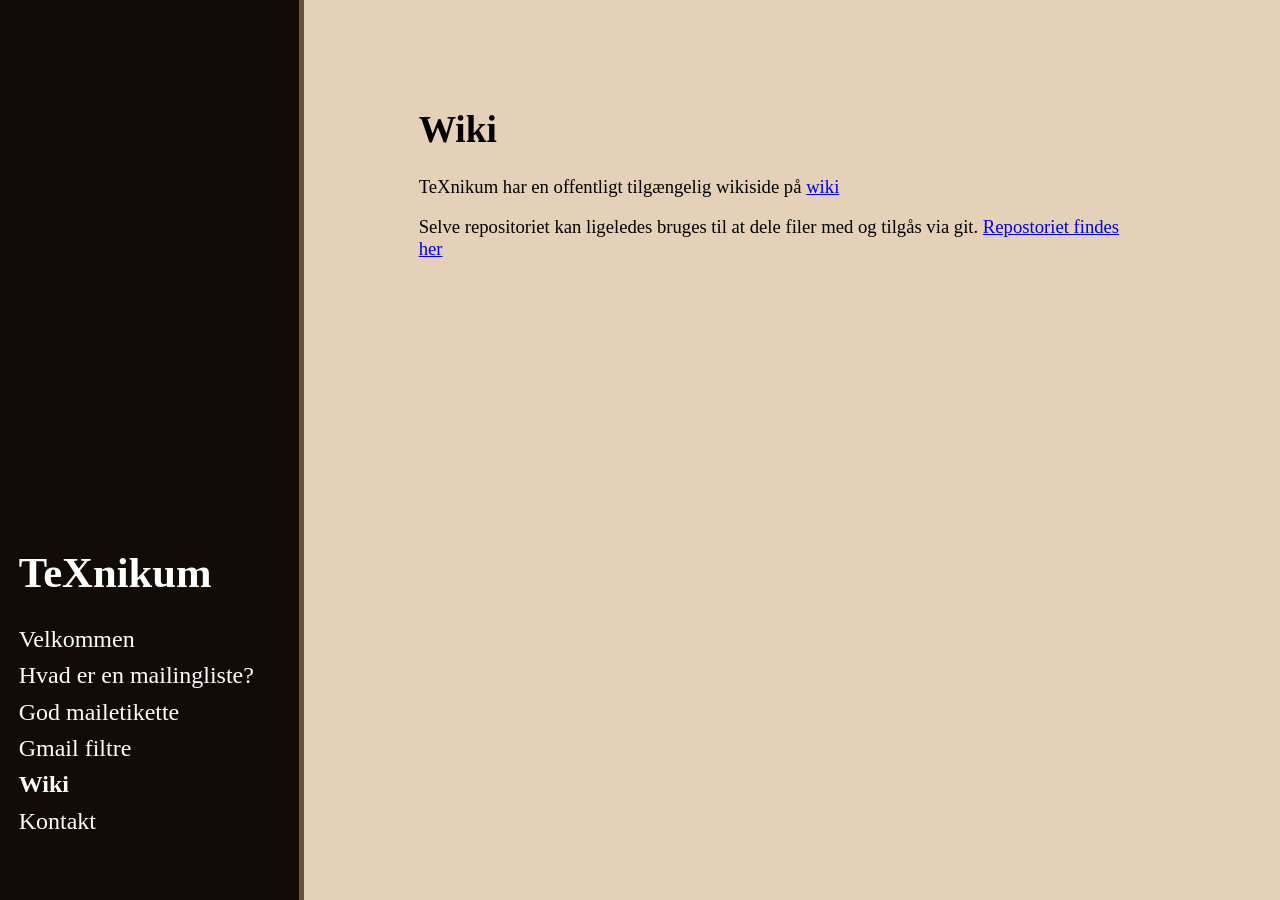
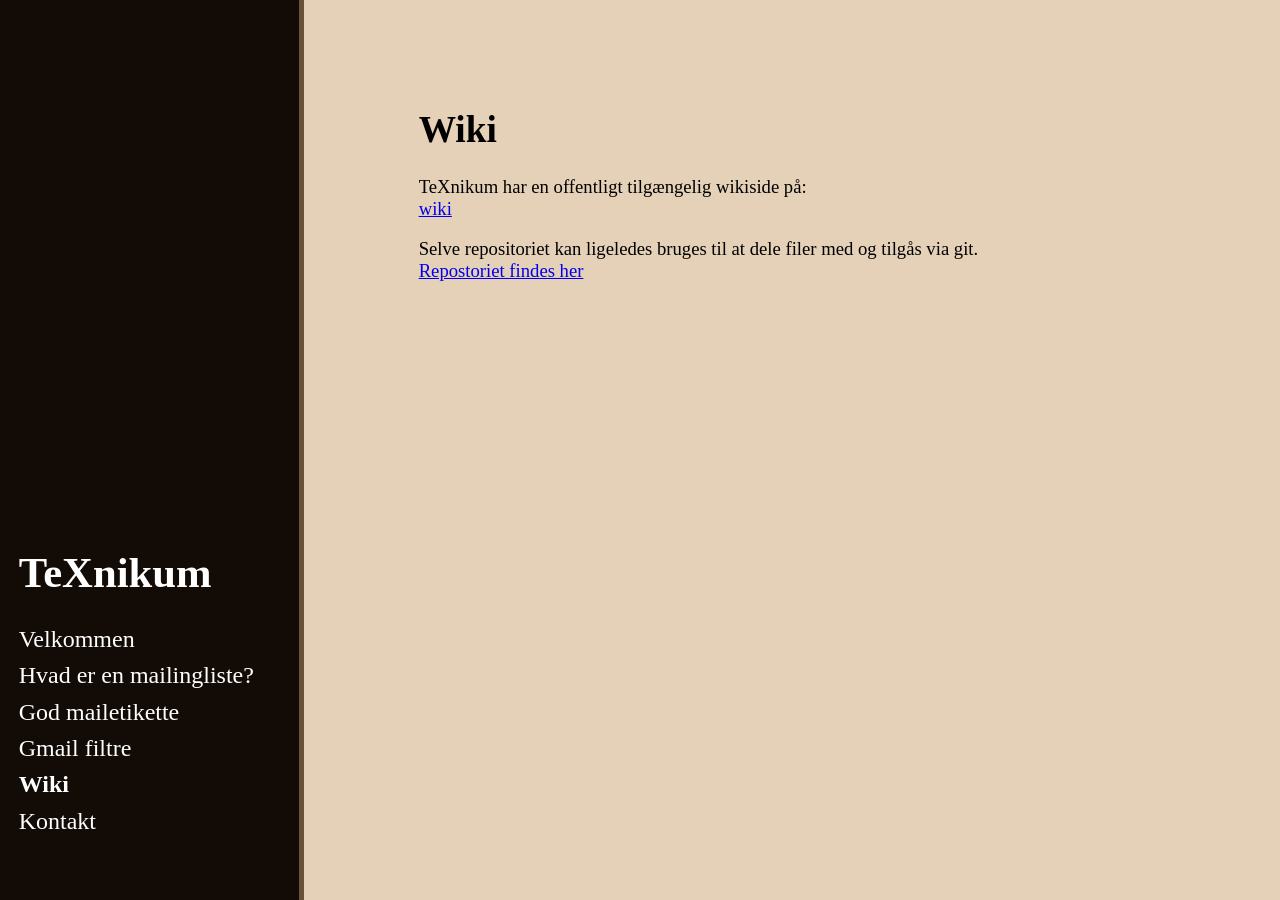
Before and after one commit to TeXnikum/TeXnikum.github.io, a Jekyll site: the page built from wiki.md, in a window 1280 px wide. Built offline with Jekyll 4.4.1, drawn with Linux system fonts in a browser that asks for light colours.

Commit message:
fixed links

```diff
--- a/wiki.md
+++ b/wiki.md
@@ -4,7 +4,7 @@
 ---
 
 #Wiki
-TeXnikum har en offentligt tilgængelig wikiside på
+TeXnikum har en offentligt tilgængelig wikiside på:
 [wiki](https://github.com/TeXnikum/TeXnikum/wiki)
 
 Selve repositoriet kan ligeledes bruges til at dele filer med og tilgås via git.
```
